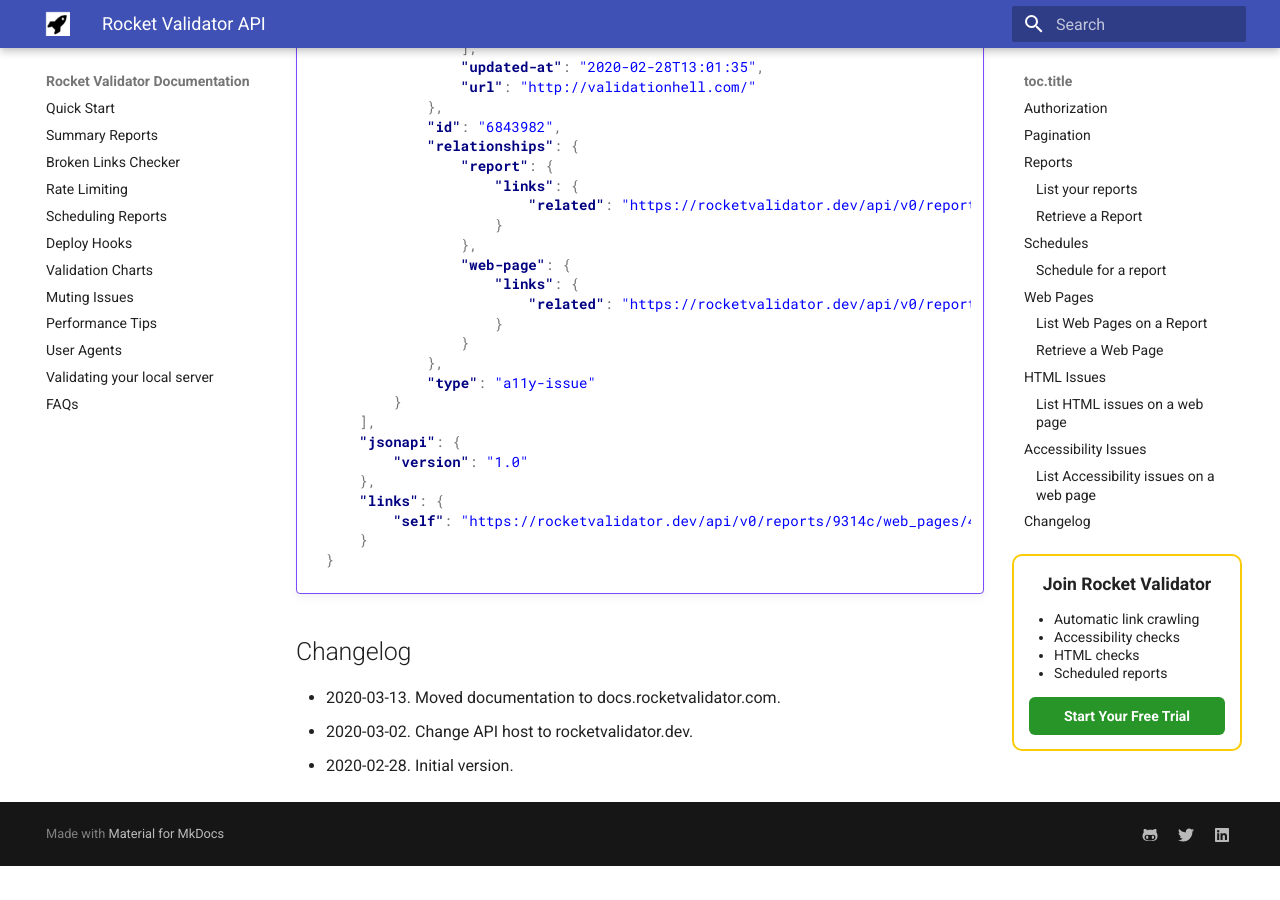
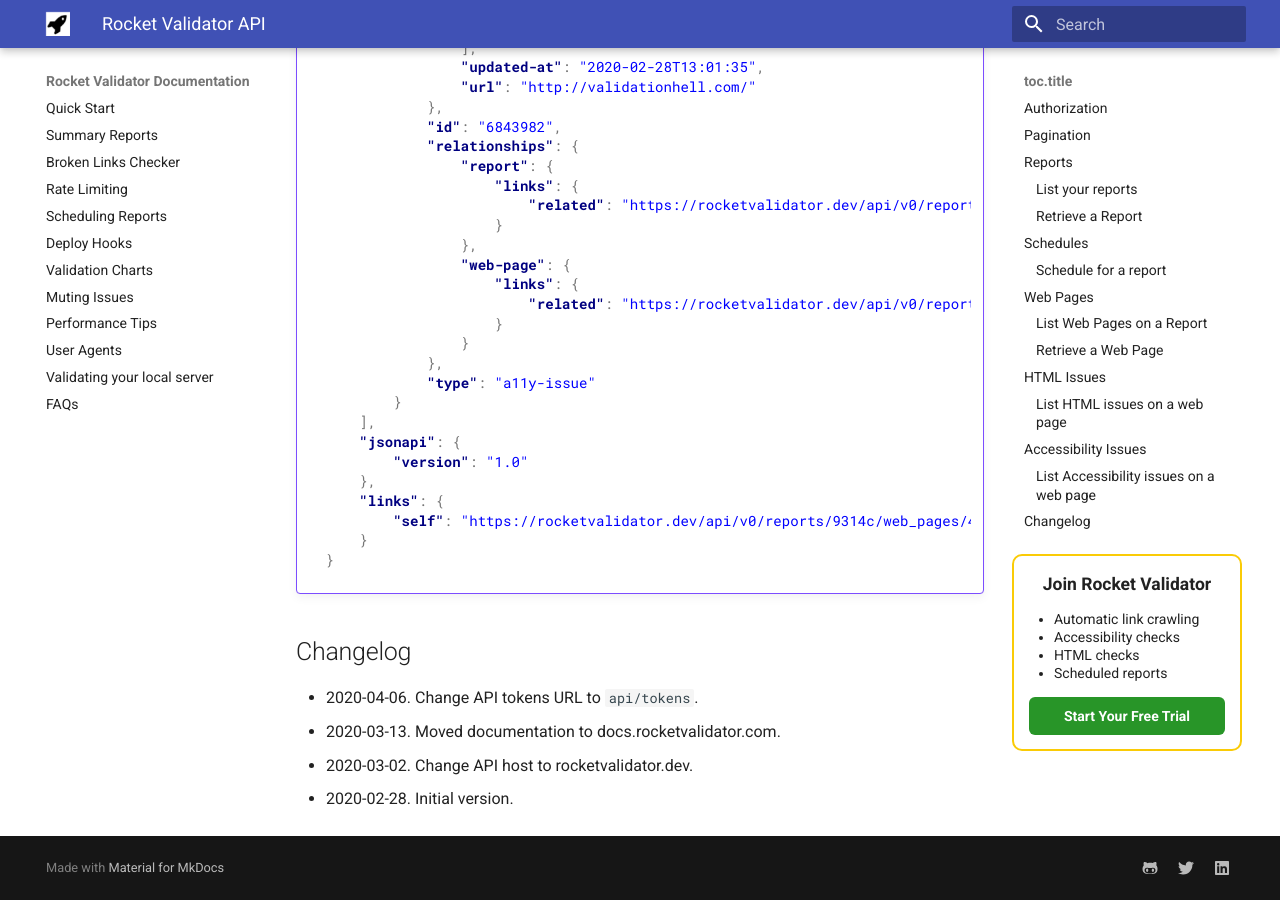
Before and after one commit to rocketvalidator/docs-rocketvalidator, an MkDocs documentation site: the page built from docs/api.md, in a window 1280 px wide and 900 px high, scrolled down 11210 px. Built offline with MkDocs 1.6.1 and Material for MkDocs 9.7.7, drawn with Linux system fonts in a browser that asks for light colours; before the commit the page ends 12076 px from its top, so only the background shows below that.

Commit message:
change API tokens URL

```diff
--- a/docs/api.md
+++ b/docs/api.md
@@ -13,7 +13,7 @@
 
 In order to interact with the Rocket Validator API, you must authenticate using an API token.
 
-You can generate an API token for your account on the <a href="https://rocketvalidator.com/api-tokens" target="_blank">API tokens</a> section. When you do so, you can also define its scope (read-only or write permission). Using the token on an API request you'll get access to the resources on your account. If you ever need to revoke access for a token, just delete it.
+You can generate an API token for your account on the <a href="https://rocketvalidator.com/api/tokens" target="_blank">API tokens</a> section. When you do so, you can also define its scope (read-only or write permission). Using the token on an API request you'll get access to the resources on your account. If you ever need to revoke access for a token, just delete it.
 
 Keep in mind that an API token works as a complete authentication method, acting as a substitute of your username and password pair. It's important that you keep these tokens secure - on generation, the web interface will only show the token once, it's your responsibility to keep it secure.
 
@@ -536,6 +536,7 @@
 
 ## Changelog
 
+* 2020-04-06. Change API tokens URL to `api/tokens`.
 * 2020-03-13. Moved documentation to docs.rocketvalidator.com.
 * 2020-03-02. Change API host to rocketvalidator.dev.
 * 2020-02-28. Initial version.
```
